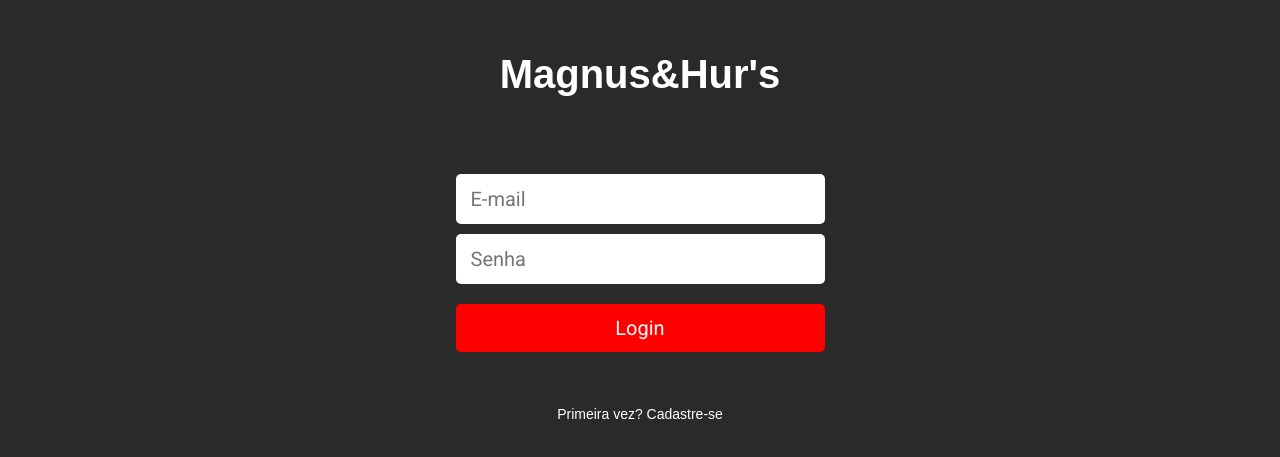
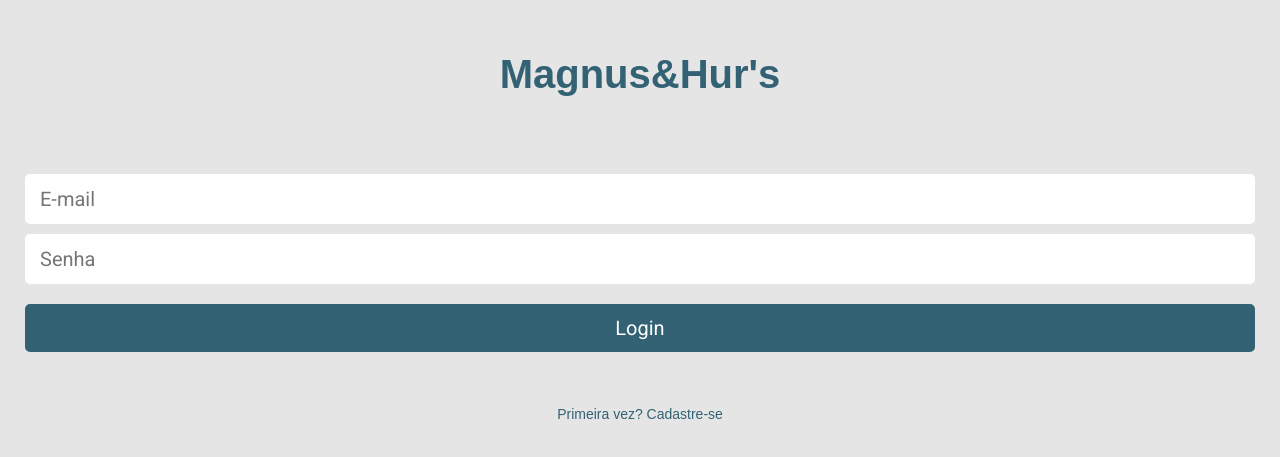
Before and after one commit to benhurfaria/Magnus-Hur-sStore, a React (Create React App) app: page / in a window 1280 px wide. Shown: the part 203-660 px from the top of the page. Built offline with nearby package versions, Linux system fonts and the light colour scheme; a web font is replaced by a local one.

Commit message:
ajuste leiaute

```diff
--- a/src/Components/Signin_style.js
+++ b/src/Components/Signin_style.js
@@ -14,12 +14,12 @@ const Texto = styled.p`
     margin-top:20px;
     font-family: 'Mochiy Pop P One', sans-serif;
     font-size: 14px;
-    color: #FFFFFF;
+    color: #326273;
 `
 const Input = styled.input`
     background: #FFFFFF;
     border-radius: 5px;
-    width: 30%;
+    width: 100%;
     height: 50px;
     margin-bottom: 10px;
     font-family: 'Roboto', sans-serif;
@@ -35,8 +35,8 @@ const Input = styled.input`
 `;
 
 const Botao = styled.button`
-    background-color: red;
-    width: 30%;
+    background-color: #326273;
+    width: 100%;
     height: 48px;
     margin-bottom:35px;
     border-radius: 5px;
--- a/src/Components/Title_style.js
+++ b/src/Components/Title_style.js
@@ -5,9 +5,9 @@ const Titulo = styled.h1`
     font-style: normal;
     font-weight: bold;
     font-size: 40px;
-    color: #FFFFFF;
+    color: #326273;
     text-align: center;
     margin: 80px;
 `;
 
-export{ Titulo}
+export{ Titulo }
--- a/src/Estilos/index.css
+++ b/src/Estilos/index.css
@@ -1,5 +1,5 @@
 body {
-  background: #2b2a2a;
+  background: #E5E5E5;;
 }
 a{
   color: inherit;
```
